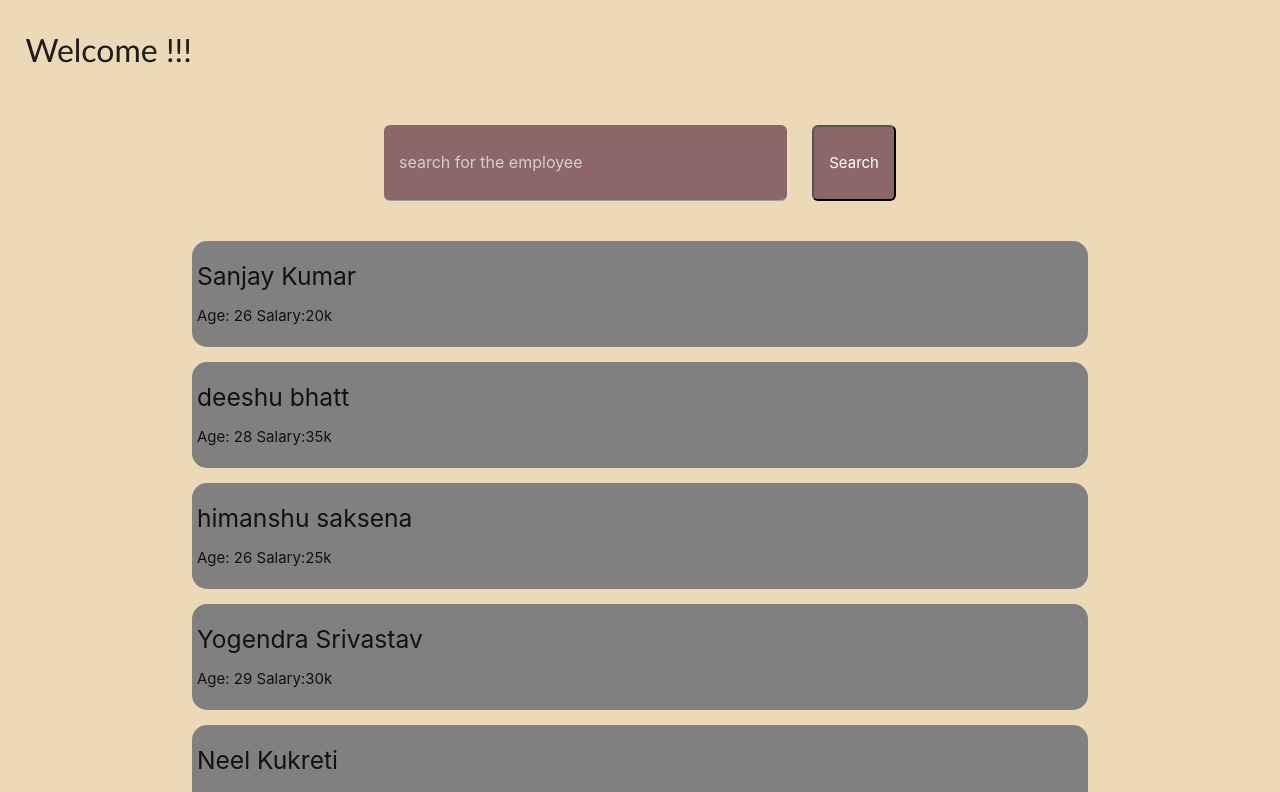
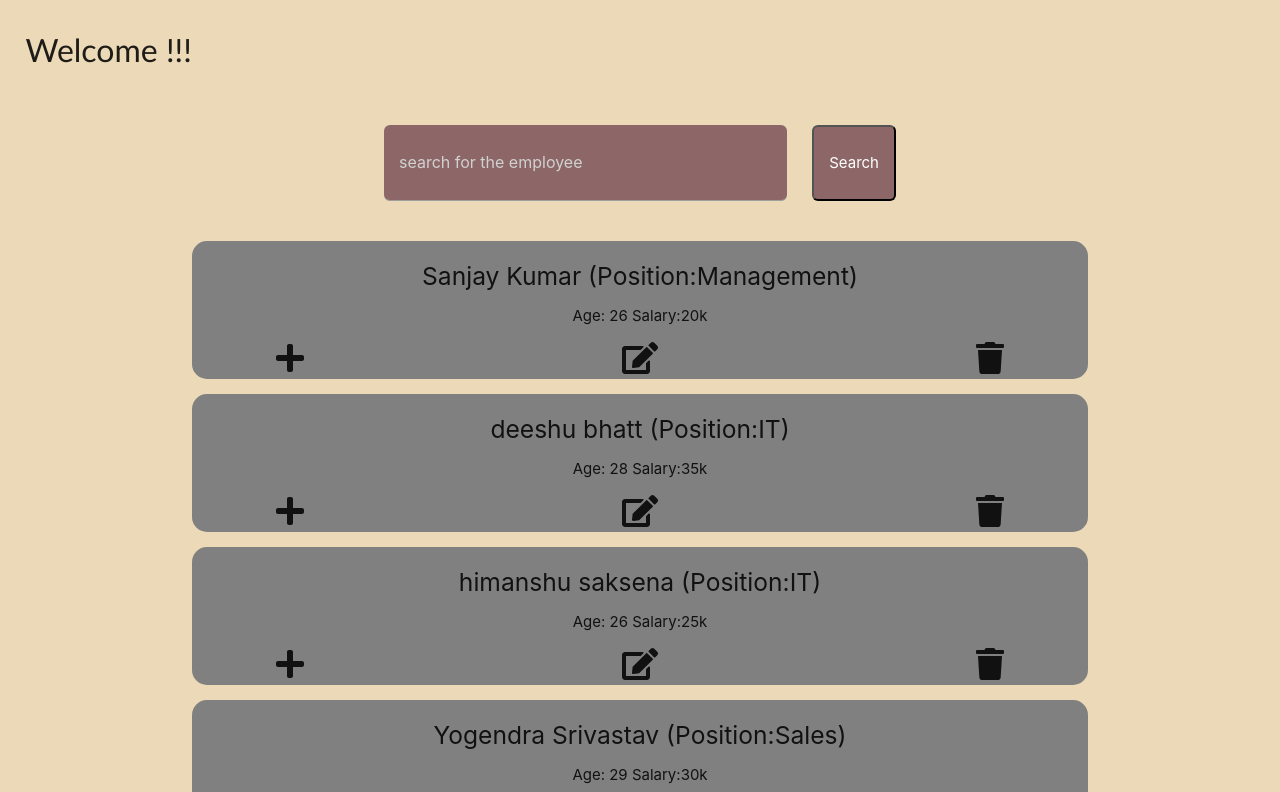
Before and after one commit to deeshubhatt07/Employees, a React (Create React App) app: page /post in a window 1280 px wide. Shown: the top 792 px of the page. Built offline with nearby package versions, Linux system fonts and the light colour scheme.

Commit message:
Added icons

```diff
--- a/package.json
+++ b/package.json
@@ -3,6 +3,9 @@
   "version": "0.1.0",
   "private": true,
   "dependencies": {
+    "@fortawesome/fontawesome-svg-core": "^1.2.32",
+    "@fortawesome/free-solid-svg-icons": "^5.15.1",
+    "@fortawesome/react-fontawesome": "^0.1.12",
     "@testing-library/jest-dom": "^4.2.4",
     "@testing-library/react": "^9.5.0",
     "@testing-library/user-event": "^7.2.1",
--- a/src/components/Postlists.css
+++ b/src/components/Postlists.css
@@ -1,8 +1,17 @@
 #postitems{
     background-color: grey;
+    text-align: center;
     margin: 15px;
     padding: 5px;
     border-radius: 15px;
     margin-left: 15%;
     margin-right: 15%;
+    display: flex;
+    flex-direction: column;
 }
+
+#icon{
+    font-size: xx-large;
+    display: flex;
+    justify-content: space-around;
+}
--- a/src/components/Postlists.js
+++ b/src/components/Postlists.js
@@ -1,6 +1,8 @@
 import React, {Component} from 'react';
 import '../components/Postlists.css';
 import PostData from '../data/PostData.json';
+import { FontAwesomeIcon } from '@fortawesome/react-fontawesome';
+import { faEdit, faPlus , faTrash } from '@fortawesome/free-solid-svg-icons';
 
 class Postlists extends Component{
     render(){
@@ -8,13 +10,15 @@ class Postlists extends Component{
             <div>
                 {PostData.map((Details, index) => {
                     return(
-                        <div>
-                            <div id="postitems">
-                                <h5>{Details.name}</h5>
+                        <div id="postitems">
+                            <div>
+                                <h5>{Details.name} (Position:{Details.depart})</h5>
                                 <p>Age: {Details.age} Salary:{Details.sal}</p>
                             </div>
-                            <div>
-
+                            <div id="icon">
+                                <FontAwesomeIcon icon={faPlus}/> <span> </span>
+                                <FontAwesomeIcon icon={faEdit}/>  <span> </span>
+                                <FontAwesomeIcon icon={faTrash}/>
                             </div>
                         </div>
                     )
--- a/src/data/PostData.json
+++ b/src/data/PostData.json
@@ -10,30 +10,35 @@
         "id": 2,
         "name": "deeshu bhatt",
         "age": "28",
-        "sal": "35k"
+        "sal": "35k",
+        "depart":"IT"
     },
     {
         "id":3,
         "name":"himanshu saksena",
         "age": "26",
-        "sal": "25k"
+        "sal": "25k",
+        "depart": "IT"
     },
     {
         "id":3,
         "name":"Yogendra Srivastav",
         "age": "29",
-        "sal": "30k"
+        "sal": "30k",
+        "depart":"Sales"
     },
     {
         "id":3,
         "name":"Neel Kukreti",
         "age": "22",
-        "sal": "60k"
+        "sal": "60k",
+        "depart":"Management"
     },
     {
         "id":3,
         "name":"Prashant sharma",
         "age": "21",
-        "sal": "15k"
+        "sal": "15k",
+        "depart":"Sales"
     }
 ]
```
Also changed, not shown: 1 other file (tests, documents, lock files or other folders).
